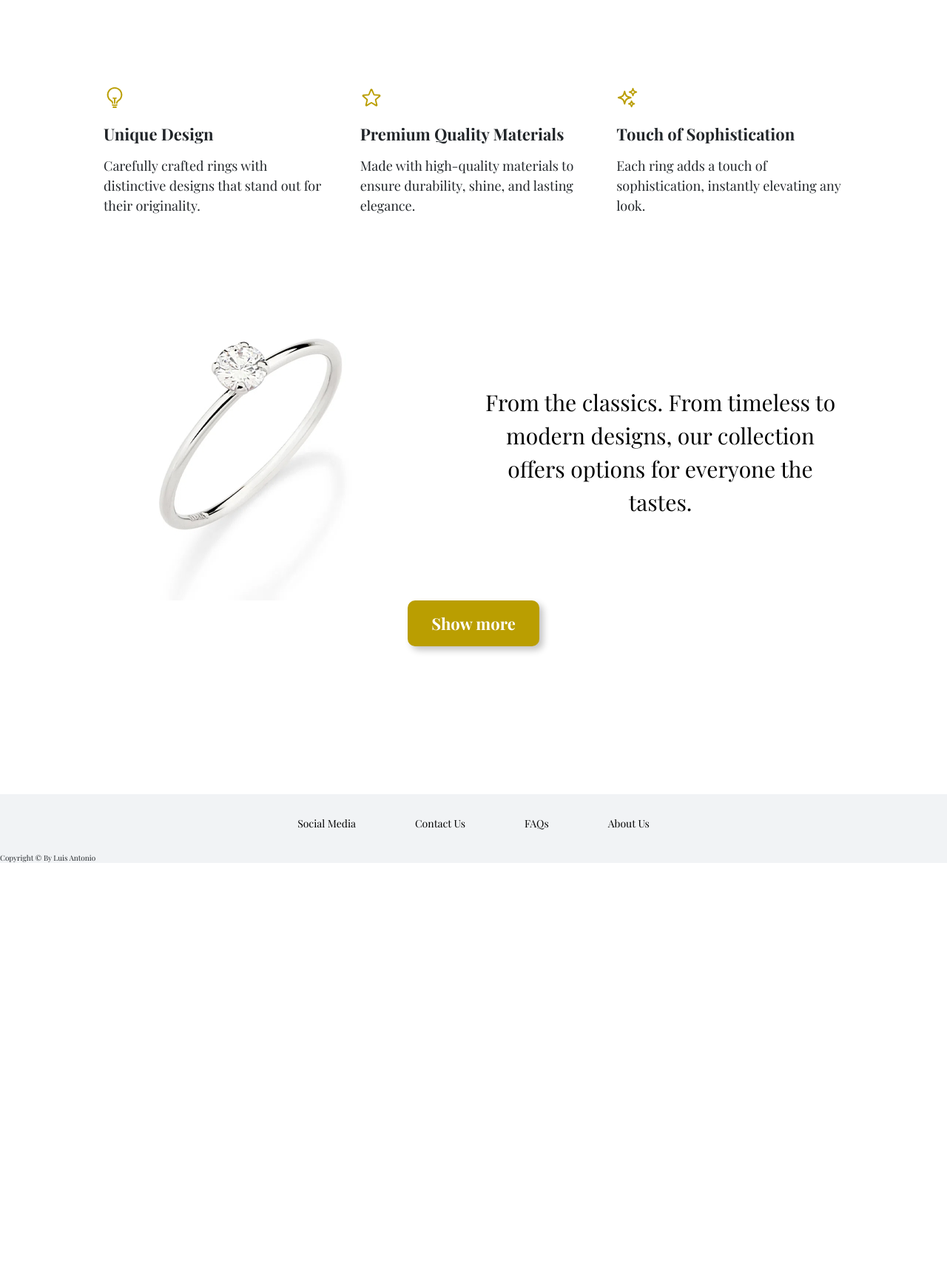
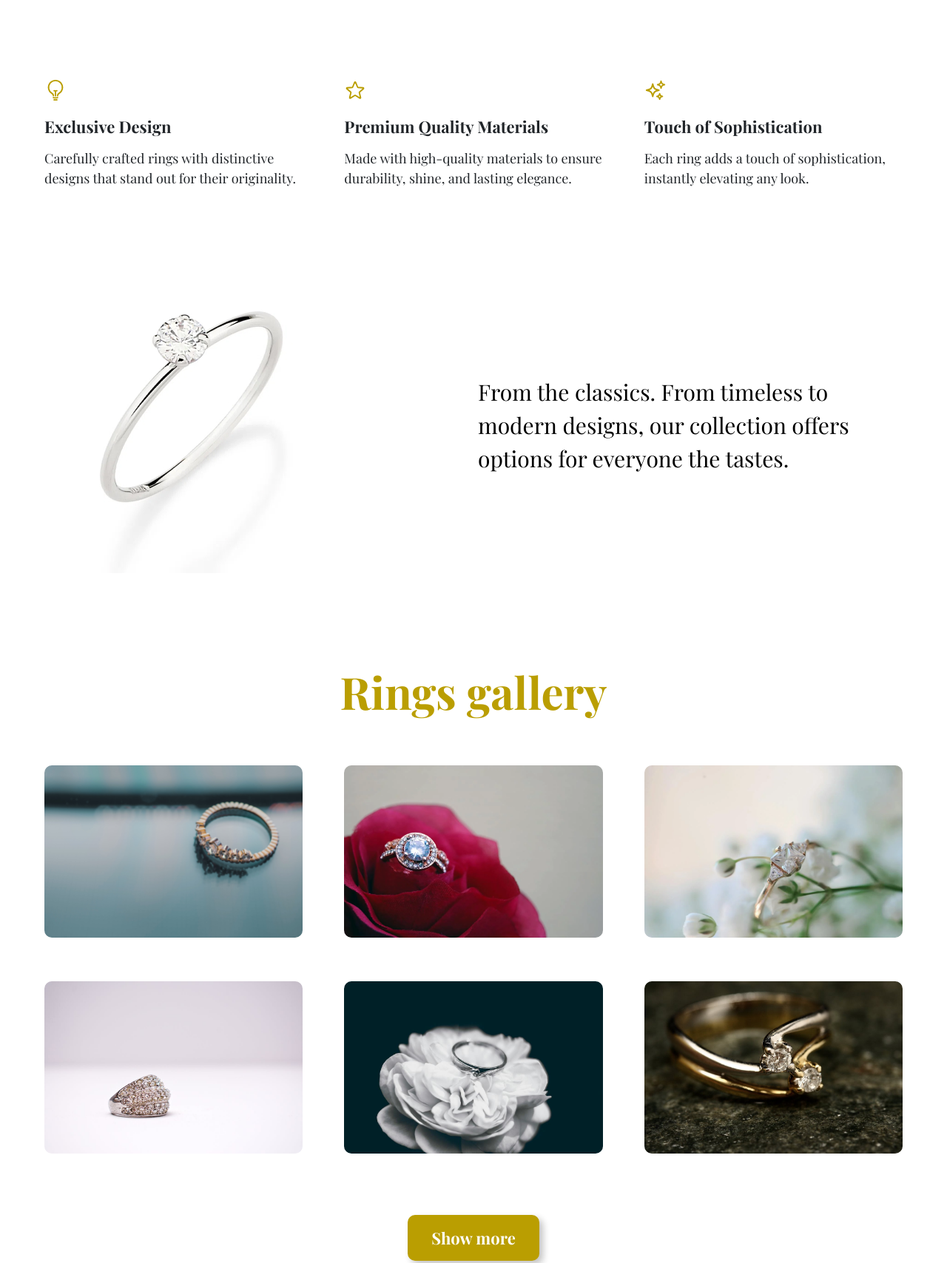
Before and after one commit to luisantoniofilho/ring-store-html-css, a plain HTML site: page index.html in a window 1280 px wide. Shown: the part 845-2553 px from the top of the page at 74% size. Before the commit the page ends 2012 px from the top, so only its background shows below. Drawn offline with nearby package versions, Linux system fonts and the light colour scheme.

Commit message:
Created gallery rings section

```diff
--- a/index.html
+++ b/index.html
@@ -27,17 +27,19 @@
       </header>
 
       <section>
-        <h1 class="main-title">Transcendent style, exceptional rings</h1>
+        <div class="hero-section">
+          <h1 class="hero-title">Transcendent style, exceptional rings</h1>
 
-        <div class="main-box">
-          <p class="main-text">
+          <div class="hero-box grid grid--2-cols">
+            <p class="hero-text">
               Discover the unique elegance of our rings. Each piece is carefully
               designed to reflect style and individuality.
             </p>
-          <img class="main-ring-img" src="images/ring03.jpeg" alt="ring" />
+            <img class="hero-ring-img" src="images/ring03.jpeg" alt="ring" />
+          </div>
         </div>
 
-        <div class="features-box">
+        <div class="features-box grid grid--3-cols">
           <div class="feature01">
             <svg
               xmlns="http://www.w3.org/2000/svg"
@@ -53,7 +55,7 @@
                 d="M12 18v-5.25m0 0a6.01 6.01 0 0 0 1.5-.189m-1.5.189a6.01 6.01 0 0 1-1.5-.189m3.75 7.478a12.06 12.06 0 0 1-4.5 0m3.75 2.383a14.406 14.406 0 0 1-3 0M14.25 18v-.192c0-.983.658-1.823 1.508-2.316a7.5 7.5 0 1 0-7.517 0c.85.493 1.509 1.333 1.509 2.316V18"
               />
             </svg>
-            <h3 class="features-title">Unique Design</h3>
+            <h3 class="features-title">Exclusive Design</h3>
             <p class="features-text">
               Carefully crafted rings with distinctive designs that stand out
               for their originality.
@@ -105,14 +107,63 @@
           </div>
         </div>
 
-        <div class="content-box">
-          <div class="text-img-box">
+        <div class="content-box grid grid--2-cols">
           <img class="section-ring-img" src="images/ring02.jpg" alt="ring" />
           <p class="content-text">
             From the classics. From timeless to modern designs, our collection
             offers options for everyone the tastes.
           </p>
         </div>
+
+        <div class="ring-gallery-box">
+          <h3 class="gallery-title">Rings gallery</h3>
+          <ul class="ring-imgs grid grid--3-cols">
+            <li>
+              <img
+                class="gallery-ring-img"
+                src="images/rings-gallery/ring01.jpg"
+                alt="Ring image"
+              />
+            </li>
+            <li>
+              <img
+                class="gallery-ring-img"
+                src="images/rings-gallery/ring02.webp"
+                alt="Ring image"
+              />
+            </li>
+            <li>
+              <img
+                class="gallery-ring-img"
+                src="images/rings-gallery/ring03.webp"
+                alt="Ring image"
+              />
+            </li>
+            <li>
+              <img
+                class="gallery-ring-img"
+                src="images/rings-gallery/ring04.jpeg"
+                alt="Ring image"
+              />
+            </li>
+            <li>
+              <img
+                class="gallery-ring-img"
+                src="images/rings-gallery/ring05.jpeg"
+                alt="Ring image"
+              />
+            </li>
+            <li>
+              <img
+                class="gallery-ring-img"
+                src="images/rings-gallery/ring06.jpeg"
+                alt="Ring image"
+              />
+            </li>
+          </ul>
+        </div>
+
+        <div class="cta-section">
           <a class="btn-buy" href="#">Show more</a>
         </div>
       </section>
--- a/style.css
+++ b/style.css
@@ -46,27 +46,56 @@ body {
 }
 
 .container {
-  max-width: 100rem;
-  margin: 1rem auto;
+  max-width: 120rem;
+  margin: 0 auto;
+  padding: 2rem;
 }
 
-/* NAVIGATION */
+/* ********************** */
+/* GENERAL REUSABLE COMPONENTS */
+/* ********************** */
+
+.grid {
+  display: grid;
+  align-items: center;
+  justify-content: center;
+  margin-bottom: 12rem;
+  gap: 1.2rem;
+}
+
+.grid--2-cols {
+  grid-template-columns: repeat(2, 1fr);
+}
+
+.grid--3-cols {
+  grid-template-columns: repeat(3, 1fr);
+  gap: 5.6rem;
+}
+
+.grid--4-cols {
+  grid-template-columns: repeat(4, 1fr);
+}
+
+/* ********************** */
+/* HEADER */
+/* ********************** */
+
 header {
   display: flex;
   align-items: center;
-  justify-content: center;
+  justify-content: space-between;
   font-size: 1.6rem;
-  gap: 10rem;
-  margin-bottom: 12rem;
+  margin: 0 auto 12rem auto;
 }
 
-.brand-name {
-}
+/* ********************** */
+/* NAVIGATION */
+/* ********************** */
 
 nav {
   display: flex;
   align-items: center;
-  gap: 6rem;
+  gap: 4.8rem;
 }
 
 a:link,
@@ -81,16 +110,20 @@ a:active {
   font-weight: bold;
 }
 
-/* SECTION */
-.main-title {
+/* ********************** */
+/* HERO SECTION */
+/* ********************** */
+
+.hero-title {
+  max-width: 80rem;
   color: #ba9e01;
   text-align: center;
   font-size: 6rem;
   text-transform: uppercase;
-  margin-bottom: 12rem;
+  margin: 0 auto 10rem auto;
 }
 
-.main-box {
+.hero-box {
   display: grid;
   grid-template-columns: repeat(2, 1fr);
   align-items: center;
@@ -99,30 +132,21 @@ a:active {
   gap: 1rem;
 }
 
-.main-text {
+.hero-text {
   font-size: 3.6rem;
   line-height: 1.5;
 }
 
-.main-ring-img {
+.hero-ring-img {
   height: 40rem;
   padding: 0;
 }
 
-.big-text {
-  text-align: center;
-  font-size: 2.6rem;
-}
-
+/* ********************** */
 /* FEATURES */
-.features {
-  margin-bottom: 4rem;
-}
+/* ********************** */
 
 .features-box {
-  display: grid;
-  grid-template-columns: repeat(3, 1fr);
-  gap: 4rem;
   margin-bottom: 12rem;
 }
 
@@ -141,38 +165,66 @@ a:active {
 .features-text {
   font-size: 1.8rem;
   line-height: 1.5;
-  letter-spacing: 1.5;
+  letter-spacing: 1.6;
   color: #212529;
 }
 
-.space {
-  margin-top: 50rem;
-}
+/* ********************** */
+/* CONTENT */
+/* ********************** */
 
-/* CONTENT */
 .content-box {
   align-items: center;
   justify-content: center;
-  margin-bottom: 20rem;
   text-align: center;
-}
-
-.text-img-box {
-  display: grid;
-  grid-template-columns: repeat(2, 1fr);
-  align-items: center;
-  justify-content: center;
-  gap: 1rem;
+  margin-bottom: 12rem;
 }
 
 .content-text {
   color: #000;
+  text-align: left;
   font-size: 3rem;
   line-height: 1.5;
 }
 
 .section-ring-img {
   height: 40rem;
+}
+
+/* ********************** */
+/* RING GALLERY */
+/* ********************** */
+
+.ring-gallery-box {
+  justify-content: center;
+  align-items: center;
+  margin-bottom: 8rem;
+}
+
+.gallery-title {
+  text-align: center;
+  font-size: 6rem;
+  margin-bottom: 6rem;
+  color: #ba9e01;
+}
+
+.ring-imgs {
+  list-style: none;
+  margin-bottom: 0;
+}
+
+.gallery-ring-img {
+  width: 100%;
+  border-radius: 10px;
+}
+
+/* ********************** */
+/* CTA SECTION */
+/* ********************** */
+
+.cta-section {
+  text-align: center;
+  margin-bottom: 12rem;
 }
 
 .btn-buy:link,
@@ -182,10 +234,12 @@ a:active {
   color: #fff;
   transition: all 0.5s;
   text-decoration: none;
+  font-size: 2.2rem;
   font-weight: bold;
-  font-size: 2.2rem;
   padding: 1.6rem 3.2rem;
   border-radius: 10px;
+
+  /* Inside border */
   box-shadow: 5px 5px 10px rgba(0, 0, 0, 0.241);
 }
 
@@ -198,7 +252,10 @@ a:active {
   box-shadow: inset 0 0 0 2px #ba9e01;
 }
 
+/* ********************** */
 /* FOOTER */
+/* ********************** */
+
 footer {
   background-color: #f1f3f5;
   width: 100%;
```
Also changed, not shown: images/rings-gallery/ring01.jpg (added), images/rings-gallery/ring02.webp (added), images/rings-gallery/ring03.webp (added), images/rings-gallery/ring04.jpeg (added), images/rings-gallery/ring05.jpeg (added), images/rings-gallery/ring06.jpeg (added). Lines whose indentation alone changed are shown as unchanged.
